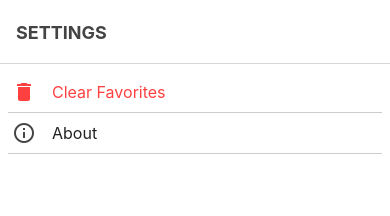
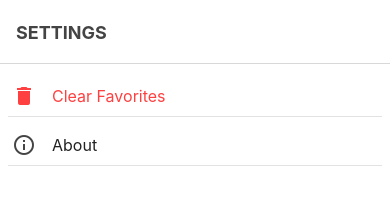
Before and after one commit to godkingjay/Authentic-Pinoy-Recipes-App, a React Native app: screen /SettingsStack in a window 390 px wide. Shown: the top 216 px of the page. Built offline with nearby package versions, Linux system fonts and the light colour scheme.

Commit message:
ADD: Settings/Style [FIX]

```diff
--- a/screens/Settings.js
+++ b/screens/Settings.js
@@ -92,8 +92,9 @@ const styles = StyleSheet.create({
     flexDirection: 'row',
     alignItems: 'center',
     borderBottomWidth: 1,
-    borderBottomColor: '#4444',
+    borderBottomColor: '#2222',
     paddingVertical: 4,
+    marginVertical: 4,
   },
   settingIconContainer: {
     padding: 4,
```
